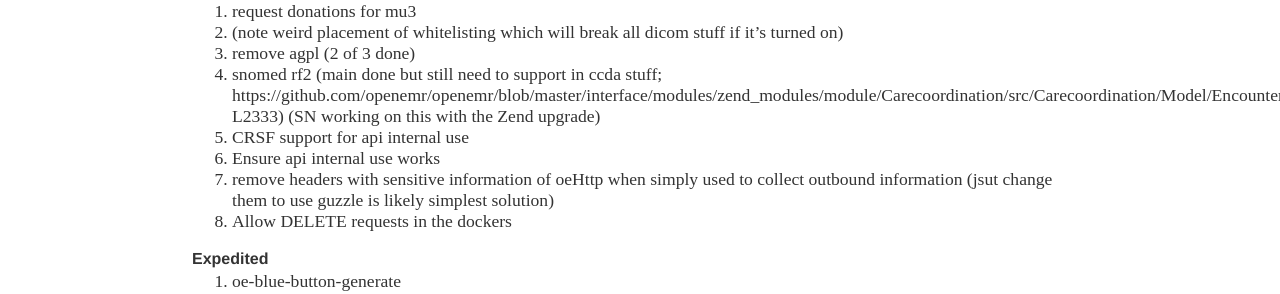
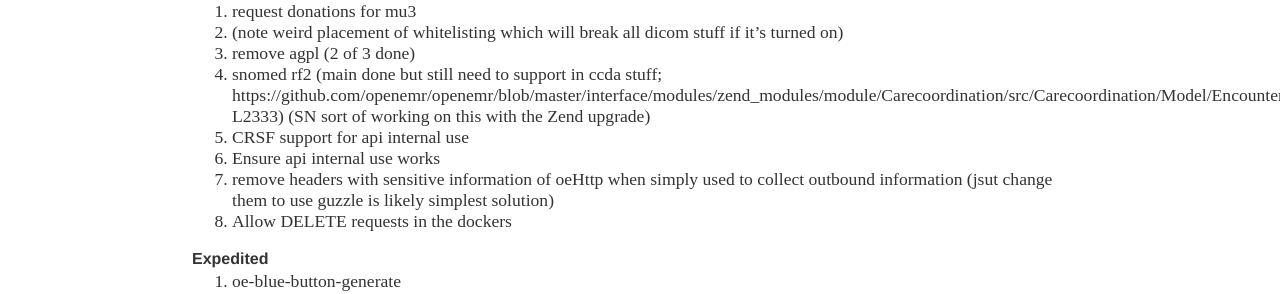
Before and after one commit to bradymiller/bradymiller.github.io, a Jekyll site: the page built from todo/index.md, in a window 1280 px wide. Shown: the part 258-552 px from the top of the page. Built offline with Jekyll 4.4.1, drawn with Linux system fonts in a browser that asks for light colours; our own code applies the rules of GitHub Pages for plain Markdown files.

Commit message:
Update index.md

```diff
--- a/todo/index.md
+++ b/todo/index.md
@@ -7,7 +7,7 @@
 1. request donations for mu3
 2. (note weird placement of whitelisting which will break all dicom stuff if it's turned on)
 1. remove agpl (2 of 3 done)
-1. snomed rf2 (main done but still need to support in ccda stuff; https://github.com/openemr/openemr/blob/master/interface/modules/zend_modules/module/Carecoordination/src/Carecoordination/Model/EncounterccdadispatchTable.php#L2316-L2333) (SN working on this with the Zend upgrade)
+1. snomed rf2 (main done but still need to support in ccda stuff; https://github.com/openemr/openemr/blob/master/interface/modules/zend_modules/module/Carecoordination/src/Carecoordination/Model/EncounterccdadispatchTable.php#L2316-L2333) (SN sort of working on this with the Zend upgrade)
 1. CRSF support for api internal use
 1. Ensure api internal use works
 1. remove headers with sensitive information of oeHttp when simply used to collect outbound information (jsut change them to use guzzle is likely simplest solution)
```
